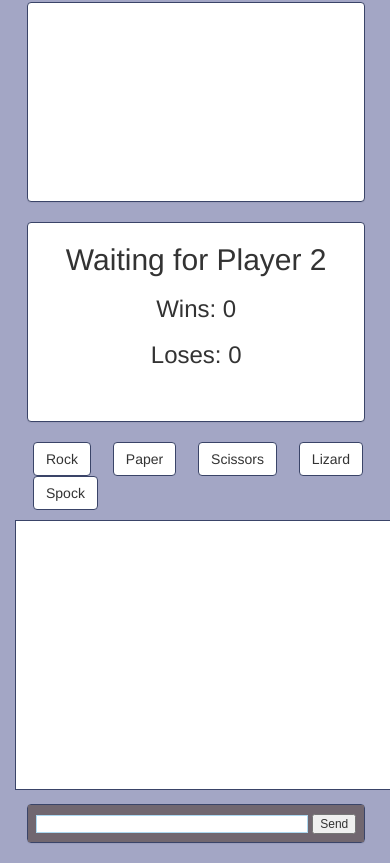
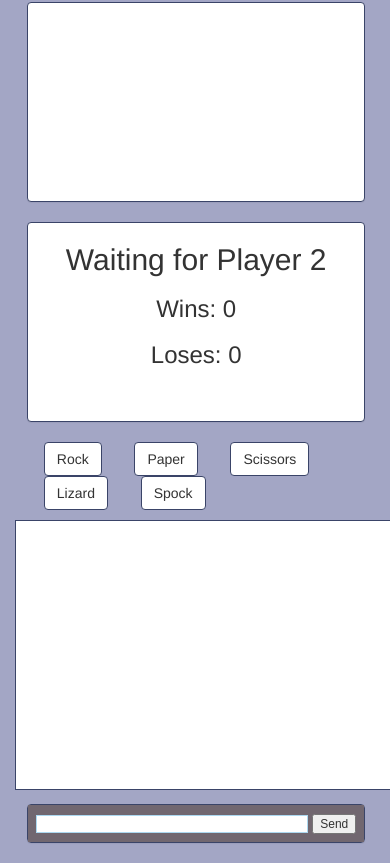
Before and after one commit to nathan25maloney/RPS-Multiplayer, a plain HTML site: page index.html in a window 390 px wide. Shown: the part 466-1329 px from the top of the page. Drawn offline with nearby package versions, Linux system fonts and the light colour scheme; no server answers.

Commit message:
Updated css

```diff
--- a/assets/css/style.css
+++ b/assets/css/style.css
@@ -34,13 +34,6 @@ body {
 	min-height: 200px;
 }
 
-.btn-default {
-    color: #333;
-    background-color: #fff;
-    border-color: #3a4468;
-    margin-left: 18px;
-
-}
 
 .text-box {
 	margin-top: 100px;
@@ -103,3 +96,24 @@ em {
 .form-group {
     margin-bottom: 3px;
 }
+
+.btn-default {
+    color: #333;
+    background-color: #fff;
+    border-color: #3a4468;
+    margin-left: 6%;
+
+}
+
+
+@media (max-width: 1180px){
+.btn-default {
+    margin-left: 4%;
+}
+}
+
+@media (max-width: 980px){
+.btn-default {
+    margin-left: 8%;
+}
+}
```
